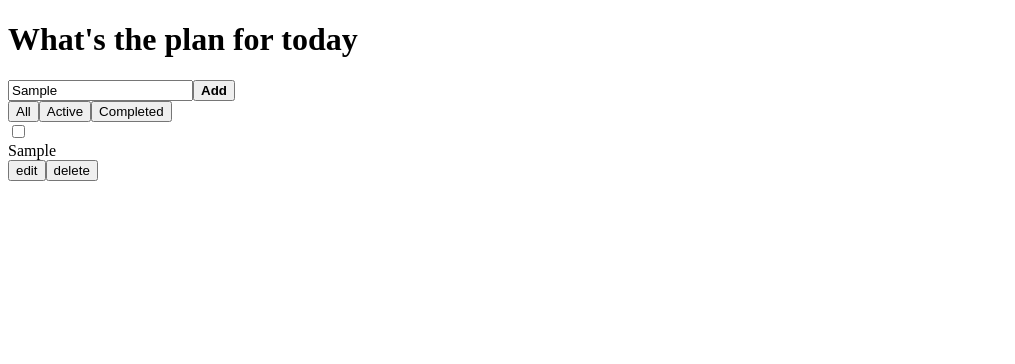
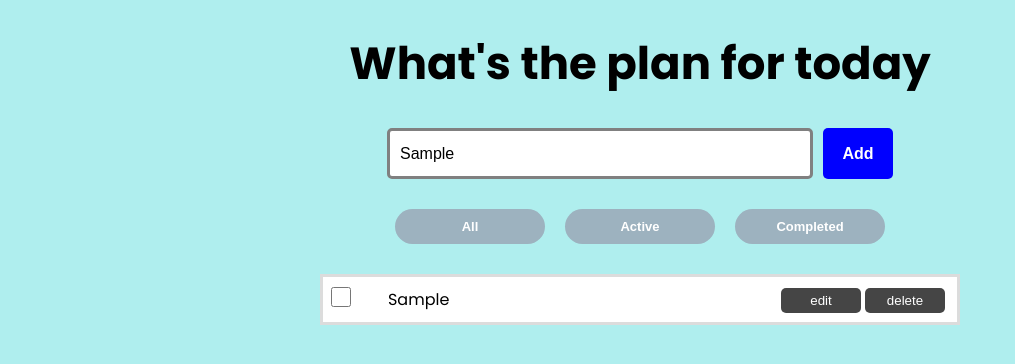
Before and after one commit to AnggunKurniatul/ToDoList-App-with-React-js-and-Redux, a React (Vite) app: page / in a window 1280 px wide. Both pictures are taken after typing "Sample" into the empty fields and a click on the button "Add". Shown: the top 364 px of the page, without its empty margins (0-1015 px from the left). Built offline with nearby package versions, Linux system fonts and the light colour scheme.

Commit message:
styling CSS in external

```diff
--- a/src/components/TodoList.jsx
+++ b/src/components/TodoList.jsx
@@ -1,6 +1,7 @@
 import { useState } from "react"
 import { active, addTodoList, all, checkboxTodoList, completed, deleteTodoList, editTodoList } from "../redux/actions/todoAction"
 import { useDispatch, useSelector } from "react-redux"
+import "../css/TodoList.css"
 
 function TodoList(){
     const [newTodoList, setNewTodoList] = useState("")
@@ -72,15 +73,15 @@ function TodoList(){
 
     return(
         <>
-            <h1>What's the plan for today</h1>
-            <form onChange={handleInput} value={newTodoList} >
+            <h1 id="title">What's the plan for today</h1>
+            <form id="form" onChange={handleInput} value={newTodoList} >
                 <input type="text" placeholder="What to do" />
                 <button onClick={handleAdd} ><b>Add</b></button>
             </form>
-            <div>
-                <button onClick={handleAll} >All</button>
-                <button onClick={handleActive} >Active</button>
-                <button onClick={handleCompleted} >Completed</button>
+            <div id="filter">
+                <button className="active" onClick={handleAll} style={filter === "ALL" ? {backgroundColor: "#00ABB3"} : {backgroundColor: "#9DB2BF"}}>All</button>
+                <button className="active" onClick={handleActive} style={filter === "ACTIVE" ? {backgroundColor: "#00ABB3"} : {backgroundColor: "#9DB2BF"}}>Active</button>
+                <button className="active" onClick={handleCompleted} style={filter === "COMPLETED" ? {backgroundColor: "#00ABB3"} : {backgroundColor: "#9DB2BF"}}>Completed</button>
             </div>
 
             {todos.filter((item) =>{
@@ -93,22 +94,23 @@ function TodoList(){
                 }
             }).map((item) => (
                 <div key={item.id}>
-
-                        <input onChange={() => handleCheckbox(item.id)} checked={item.isDone} type="checkbox"/>
+                    <div id="todolist">
+                        <input id="check" onChange={() => handleCheckbox(item.id)} checked={item.isDone} type="checkbox"/>
                         {editId === item.id ? (
-                            <div>
+                            <div id="edit">
                                 <input type="text" value={editTitle} onChange={handleInputEdit} />
-                                <button onClick={updateTodoList}>Update</button>
+                                <button className="buttonlist" onClick={updateTodoList}>Update</button>
                             </div>
                         ) : (
-                            <div >
+                            <div id="listTodo">
                                 <span>{item.title} </span>
                                 <div>
-                                    <button onClick={() => handleEdit(item)} >edit</button>
-                                    <button onClick={() => handleDelete(item.id)} >delete</button>
+                                    <button className="buttonlist" onClick={() => handleEdit(item)} >edit</button>
+                                    <button className="buttonlist" onClick={() => handleDelete(item.id)} >delete</button>
                                 </div>
                             </div>
                         )}
+                    </div>
                 </div>
             ))}
         </>
--- /dev/null
+++ b/src/css/TodoList.css
@@ -0,0 +1,130 @@
+@import url('https://fonts.googleapis.com/css2?family=Nunito:wght@400;500;600;700;800;900&family=Poppins:ital,wght@0,400;0,500;0,600;0,700;1,500&display=swap');
+
+body{
+    font-family: 'Poppins';
+    background-color: paleturquoise;
+    margin: 20px 20px;
+}
+
+#title{
+    text-align: center;
+    font-size: 45px;
+}
+
+#form{
+    display: flex;
+    justify-content: center;
+    gap: 10px;
+}
+
+#form input{
+    width: 400px;
+    height: 35px;
+    border-radius: 5px;
+    border: 3px solid grey;
+    padding: 5px 10px;
+    font-size: 16px;
+}
+
+#form button{
+    width: 70px;
+    background-color: blue;
+    font-size: 16px;
+    color: white;
+    border: none;
+    border-radius: 5px;
+}
+
+#form button:hover{
+    cursor: pointer;
+    background-color: blueviolet;
+    transition-duration: 0.5s;
+}
+
+#filter{
+    display: flex;
+    justify-content: center;
+    margin: 30px auto;
+    gap: 20px;
+}
+
+#filter button{
+    width: 150px;
+    height: 35px;
+    color: white;
+    border: none;
+    border-radius: 20px;
+    font-size: 13px;
+    font-weight: bold;
+    cursor: pointer;
+    transition-duration: 0.5s;
+}
+
+#todolist{
+    display: flex;
+    justify-content: center;
+    gap: 20px;
+    border: solid gainsboro;
+    margin: auto 300px;
+    background-color: white;
+}
+
+#check{
+    margin-top: 10px;
+    width: 30px;
+    height: 20px;
+}
+
+#edit input{
+    margin-top: 8px;
+    margin-bottom: 10px;
+    width: auto;
+    height: 20px;
+}
+
+#edit button{
+    width: auto;
+    height: 26px;
+}
+
+#listTodo{
+    display: flex;
+    justify-content: space-between;
+    width: 600px;
+    border: none;
+    margin: 10px 10px;
+    height: 25px;
+    /* background-color: white; */
+}
+
+#listTodo span{
+    font-size: 16px;
+}
+
+.buttonlist{
+    height: 25px;
+    width: 80px;
+    margin: auto 2px;
+    background-color: #454545;
+    border: none;
+    color: white;
+    border-radius: 5px;
+}
+
+@media screen and (min-width: 901px) and (max-width: 1100px){
+    #todolist{
+        margin: auto 200px;
+    }
+}
+
+@media screen and (min-width: 721px) and (max-width: 900px){
+    #todolist{
+        margin: auto 30px;
+    }
+}
+
+@media screen and (max-width:720px){
+    #todolist{
+        margin: auto 5px;
+    }
+}
```
